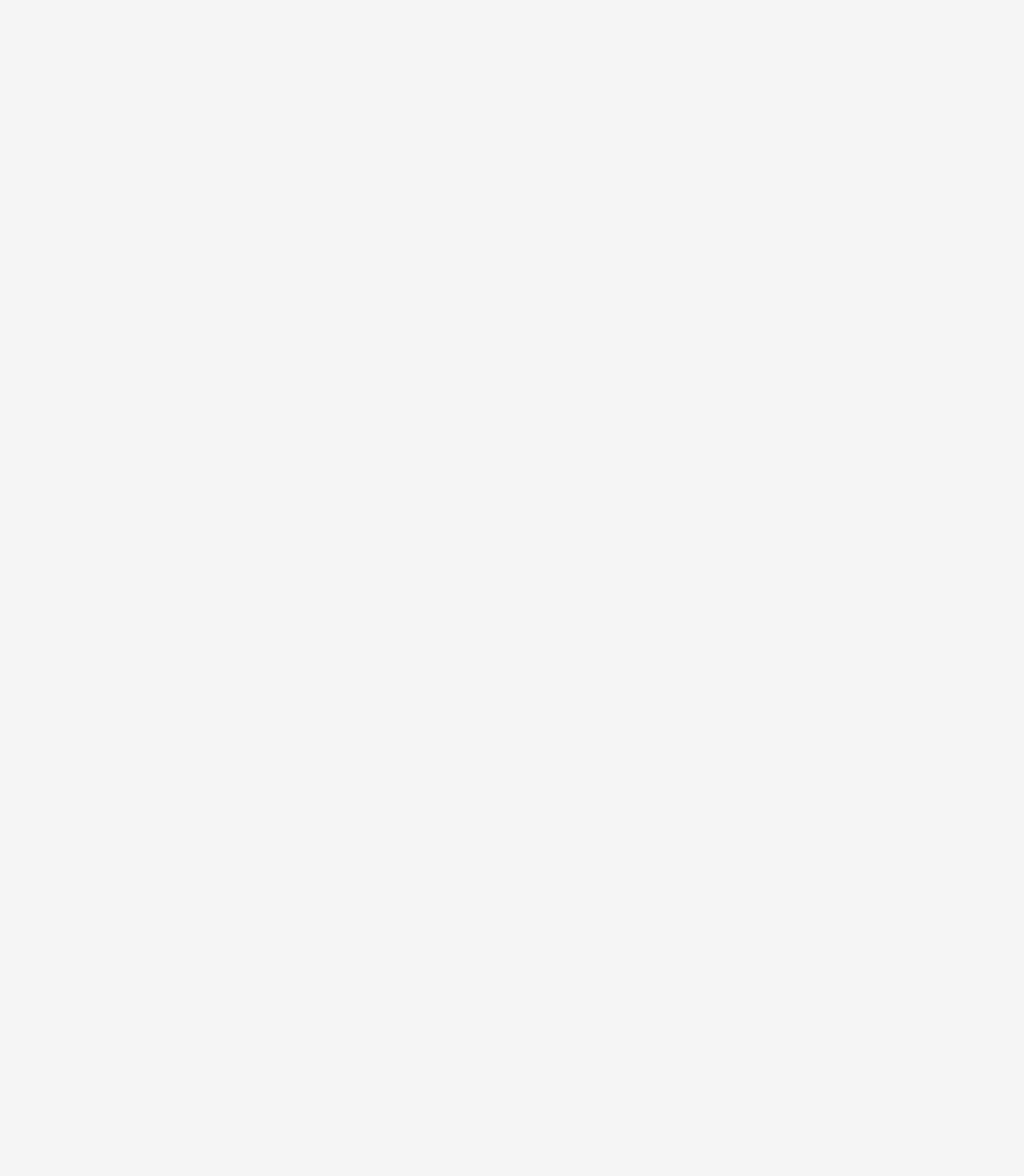
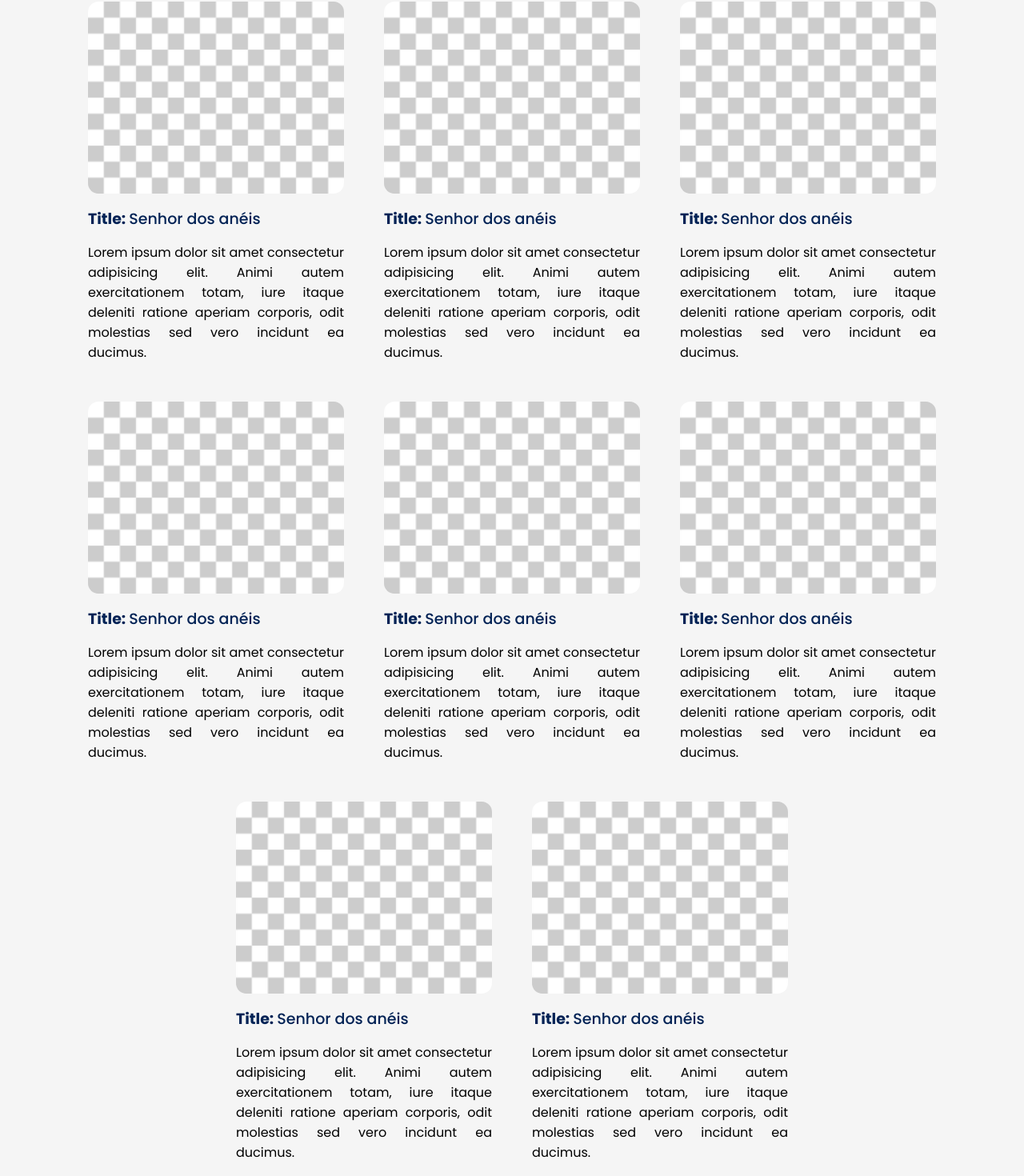
Before and after one commit to Pedro-Panstein/Library-Angular, an Angular app: page /home in a window 1280 px wide. Shown: the part 294-1764 px from the top of the page at 80% size. Before the commit the page ends 800 px from the top, so only its background shows below. Built offline with nearby package versions, Linux system fonts and the light colour scheme.

Commit message:
💄 finished homepage creation and styling

```diff
--- a/src/app/components/header/header.component.scss
+++ b/src/app/components/header/header.component.scss
@@ -20,6 +20,7 @@ header {
         color: var(--white);
         font-size: var(--font-size);
         font-weight: 500;
+        cursor: pointer;
         &:hover {
           color: #bbc3dd;
         }
--- a/src/app/pages/home/home.component.html
+++ b/src/app/pages/home/home.component.html
@@ -9,4 +9,46 @@
       </div>
     </div>
   </section>
+  <section class="books-content">
+    <article class="book">
+        <img src="../../../assets/image-test.png" alt="capa do livro">
+        <h3>Title: <span>Senhor dos anéis</span></h3>
+        <p>Lorem ipsum dolor sit amet consectetur adipisicing elit. Animi autem exercitationem totam, iure itaque deleniti ratione aperiam corporis, odit molestias sed vero incidunt ea ducimus.</p>
+    </article>
+    <article class="book">
+        <img src="../../../assets/image-test.png" alt="capa do livro">
+        <h3>Title: <span>Senhor dos anéis</span></h3>
+        <p>Lorem ipsum dolor sit amet consectetur adipisicing elit. Animi autem exercitationem totam, iure itaque deleniti ratione aperiam corporis, odit molestias sed vero incidunt ea ducimus.</p>
+    </article>
+    <article class="book">
+        <img src="../../../assets/image-test.png" alt="capa do livro">
+        <h3>Title: <span>Senhor dos anéis</span></h3>
+        <p>Lorem ipsum dolor sit amet consectetur adipisicing elit. Animi autem exercitationem totam, iure itaque deleniti ratione aperiam corporis, odit molestias sed vero incidunt ea ducimus.</p>
+    </article>
+    <article class="book">
+        <img src="../../../assets/image-test.png" alt="capa do livro">
+        <h3>Title: <span>Senhor dos anéis</span></h3>
+        <p>Lorem ipsum dolor sit amet consectetur adipisicing elit. Animi autem exercitationem totam, iure itaque deleniti ratione aperiam corporis, odit molestias sed vero incidunt ea ducimus.</p>
+    </article>
+    <article class="book">
+        <img src="../../../assets/image-test.png" alt="capa do livro">
+        <h3>Title: <span>Senhor dos anéis</span></h3>
+        <p>Lorem ipsum dolor sit amet consectetur adipisicing elit. Animi autem exercitationem totam, iure itaque deleniti ratione aperiam corporis, odit molestias sed vero incidunt ea ducimus.</p>
+    </article>
+    <article class="book">
+        <img src="../../../assets/image-test.png" alt="capa do livro">
+        <h3>Title: <span>Senhor dos anéis</span></h3>
+        <p>Lorem ipsum dolor sit amet consectetur adipisicing elit. Animi autem exercitationem totam, iure itaque deleniti ratione aperiam corporis, odit molestias sed vero incidunt ea ducimus.</p>
+    </article>
+    <article class="book">
+        <img src="../../../assets/image-test.png" alt="capa do livro">
+        <h3>Title: <span>Senhor dos anéis</span></h3>
+        <p>Lorem ipsum dolor sit amet consectetur adipisicing elit. Animi autem exercitationem totam, iure itaque deleniti ratione aperiam corporis, odit molestias sed vero incidunt ea ducimus.</p>
+    </article>
+    <article class="book">
+        <img src="../../../assets/image-test.png" alt="capa do livro">
+        <h3>Title: <span>Senhor dos anéis</span></h3>
+        <p>Lorem ipsum dolor sit amet consectetur adipisicing elit. Animi autem exercitationem totam, iure itaque deleniti ratione aperiam corporis, odit molestias sed vero incidunt ea ducimus.</p>
+    </article>
+  </section>
 </main>
--- a/src/app/pages/home/home.component.scss
+++ b/src/app/pages/home/home.component.scss
@@ -45,3 +45,84 @@ main {
     }
   }
 }
+
+.books-content {
+  margin-top: 5rem;
+  display: flex;
+  flex-wrap: wrap;
+  justify-content: center;
+  align-items: center;
+  gap: 50px;
+  perspective: 1000px;
+  .book {
+    width: 320px;
+    height: 450px;
+    transition: 0.2s linear all;
+    img {
+      height: 240px;
+      width: 100%;
+      border-radius: var(--radio);
+    }
+    h3 {
+      margin-top: 10px;
+      color: var(--blue);
+      font-weight: 700;
+      font-size: calc(var(--font-size) + 3px);
+      span {
+        font-weight: 500;
+      }
+    }
+    p {
+      margin-top: 15px;
+      text-align: justify;
+    }
+    &:hover {
+      transform: scale(1.01);
+    }
+  }
+}
+
+@media screen and (max-width: 1148px) {
+  main {
+    .title-and-filter {
+      flex-direction: column;
+      align-items: center;
+      h1 {
+        text-align: center;
+      }
+      .filter {
+        margin-top: 20px;
+      }
+    }
+  }
+}
+
+@media screen and (max-width: 550px) {
+  main {
+    padding: 50px 50px;
+  }
+}
+
+@media screen and (max-width: 480px) {
+  main {
+    .title-and-filter {
+      .filter {
+        input {
+          width: 300px;
+        }
+      }
+    }
+  }
+}
+
+@media screen and (max-width: 330px) {
+  main {
+    .title-and-filter {
+      .filter {
+        input {
+          width: 250px;
+        }
+      }
+    }
+  }
+}
```
Also changed, not shown: src/assets/image-test.png (added).
